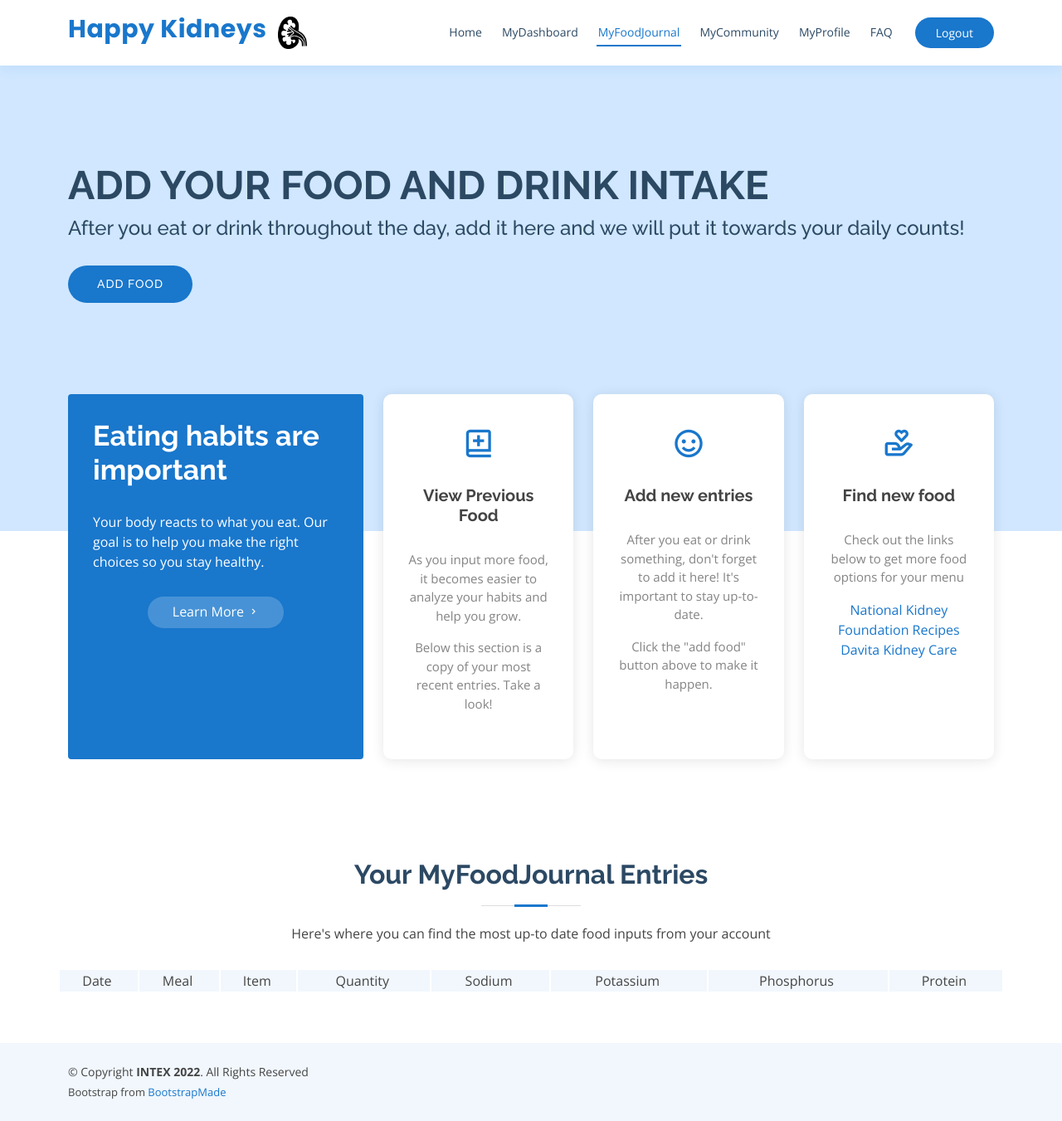
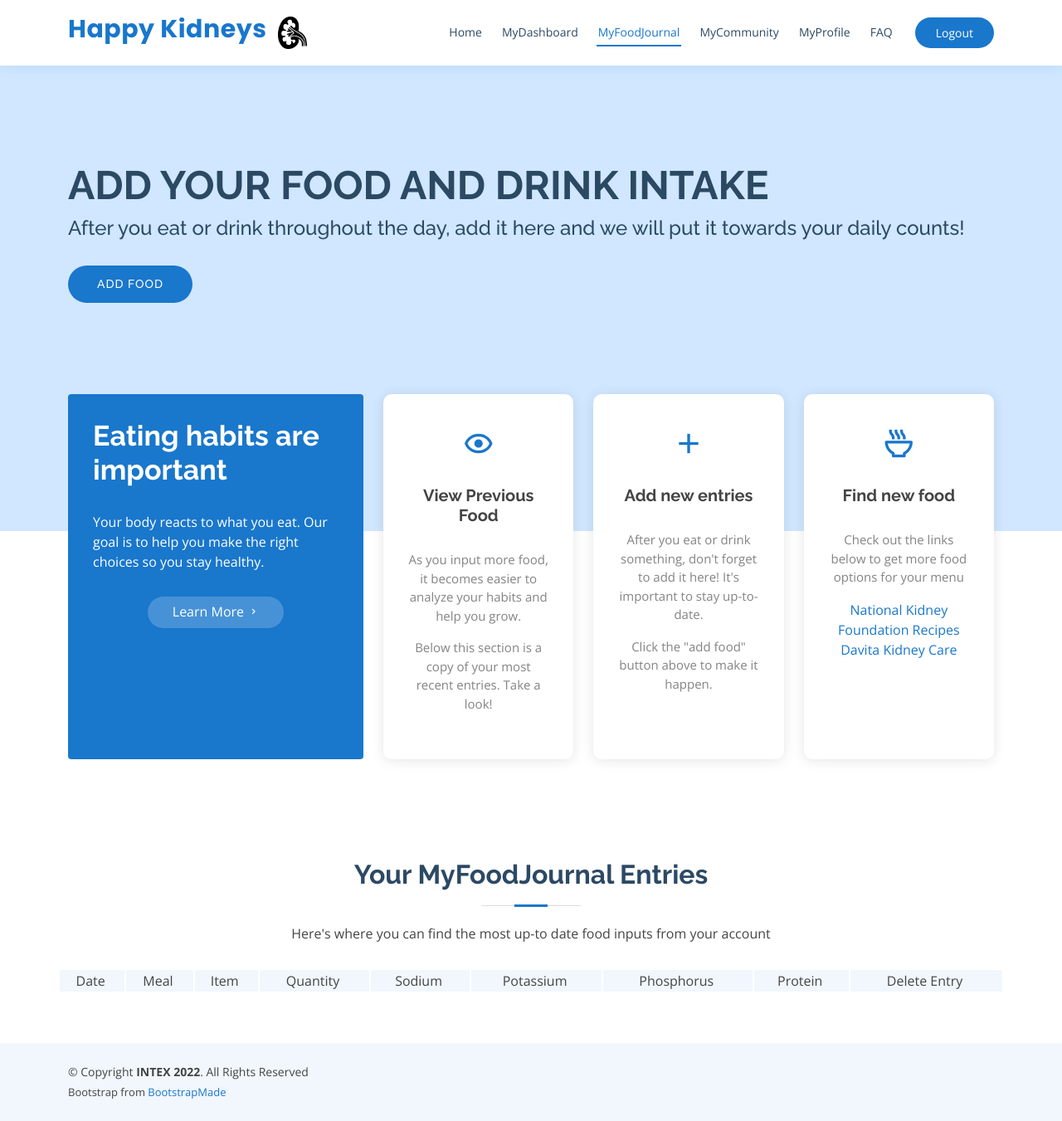
Before and after one commit to chase-rindlisbacher/Intex2022, a Django app: page /myfoodjournal/ in a window 1280 px wide. Shown: the whole page at 83% size. Run offline with Django 4.2, Linux system fonts and the light colour scheme; the visitor is signed in with stand-in values (Sample User, id 1); data that the repository does not hold is empty; some libraries are stand-ins or nearby versions.

Commit message:
done (i think)

```diff
--- a/kidneyfoundation/client_app/views.py
+++ b/kidneyfoundation/client_app/views.py
@@ -102,6 +102,12 @@ def newAccountPageView(request) :
     return render(request, 'client_app/new_user.html', context)
 
 def myFoodJournalView(request):
+    if (request.method == 'POST'):
+        to_delete = request.POST.get('entry_id')
+        report = Report_Food.objects.get(id=to_delete)
+
+        report.delete()
+
     if request.user.is_authenticated:
         foods = Report_Food.objects.filter(username = request.user.get_username()).order_by('-date')
 
@@ -202,7 +208,7 @@ def myDashboardView(request):
 
         try:
             username = request.user.get_username()
-            conn = psycopg2.connect(host="localhost", port = 5432, database="kidneys", user="postgres", password="joRdaN23#1")
+            conn = psycopg2.connect(host="localhost", port = 5432, database="kidneys", user="postgres", password="P@55w0rd")
             cur = conn.cursor()
             cur.execute(""" SELECT sum(Sodium) as sodium
             FROM
@@ -220,7 +226,7 @@ def myDashboardView(request):
             conn.close()
             sodium = [item for t in user_sodium for item in t]
 
-            conn = psycopg2.connect(host="localhost", port = 5432, database="kidneys", user="postgres", password="joRdaN23#1")
+            conn = psycopg2.connect(host="localhost", port = 5432, database="kidneys", user="postgres", password="P@55w0rd")
             cur = conn.cursor()
             cur.execute(""" SELECT sum(Potassium) as potassium
             FROM
@@ -239,7 +245,7 @@ def myDashboardView(request):
             conn.close()
             potassium = [item for t in user_potassium for item in t]
 
-            conn = psycopg2.connect(host="localhost", port = 5432, database="kidneys", user="postgres", password="joRdaN23#1")
+            conn = psycopg2.connect(host="localhost", port = 5432, database="kidneys", user="postgres", password="P@55w0rd")
             cur = conn.cursor()
             cur.execute(""" SELECT sum(Phosphorus) as phosphorus
             FROM
@@ -258,7 +264,7 @@ def myDashboardView(request):
             conn.close()
             phosphorus = [item for t in user_phosphorus for item in t]
 
-            conn = psycopg2.connect(host="localhost", port = 5432, database="kidneys", user="postgres", password="joRdaN23#1")
+            conn = psycopg2.connect(host="localhost", port = 5432, database="kidneys", user="postgres", password="P@55w0rd")
             cur = conn.cursor()
             cur.execute(""" SELECT sum(Protein) as protein
             FROM
@@ -277,7 +283,7 @@ def myDashboardView(request):
             conn.close()
             protein = [item for t in user_protein for item in t]
 
-            conn = psycopg2.connect(host="localhost", port = 5432, database="kidneys", user="postgres", password="joRdaN23#1")
+            conn = psycopg2.connect(host="localhost", port = 5432, database="kidneys", user="postgres", password="P@55w0rd")
             cur = conn.cursor()
             cur.execute(""" SELECT sum(Water) as water
             FROM
@@ -296,7 +302,7 @@ def myDashboardView(request):
             conn.close()
             water = [item for t in user_water for item in t]
 
-            conn = psycopg2.connect(host="localhost", port = 5432, database="kidneys", user="postgres", password="joRdaN23#1")
+            conn = psycopg2.connect(host="localhost", port = 5432, database="kidneys", user="postgres", password="P@55w0rd")
             cur = conn.cursor()
             cur.execute(""" SELECT sex FROM patient
             WHERE username= %s; """,(username,))
@@ -308,7 +314,7 @@ def myDashboardView(request):
             if sex[0] == 'male' :
                 male = sex[0]
 
-            conn = psycopg2.connect(host="localhost", port = 5432, database="kidneys", user="postgres", password="joRdaN23#1")
+            conn = psycopg2.connect(host="localhost", port = 5432, database="kidneys", user="postgres", password="P@55w0rd")
             cur = conn.cursor()
             cur.execute(""" SELECT weight FROM patient
             WHERE username= %s; """,(username,))
--- a/kidneyfoundation/kidneyfoundation/settings.py
+++ b/kidneyfoundation/kidneyfoundation/settings.py
@@ -82,7 +82,7 @@ DATABASES = {
         'ENGINE': 'django.db.backends.postgresql',
         'NAME': 'kidneys',
         'USER': 'postgres',
-        'PASSWORD': 'joRdaN23#1',
+        'PASSWORD': 'P@55w0rd',
         'HOST': 'localhost'
     }
 }
--- a/kidneyfoundation/templates/client_app/mycommunity.html
+++ b/kidneyfoundation/templates/client_app/mycommunity.html
@@ -71,14 +71,14 @@
               <div class="row">
                 <div class="col-xl-4 d-flex align-items-stretch">
                   <div class="icon-box mt-4 mt-xl-0">
-                    <i class="bx bx-book-add"></i>
+                    <i class="bx bx-user-plus"></i>
                     <h4>Connect</h4>
                     <p>Reach out to anyone you trust and let them view your profile (and vice versa). Don't worry, you can control what they can see.</p>
                   </div>
                 </div>
                 <div class="col-xl-4 d-flex align-items-stretch">
                   <div class="icon-box mt-4 mt-xl-0">
-                    <i class="bx bx-smile"></i>
+                    <i class="bx bx-message-dots"></i>
                     <h4>Interact</h4>
                     <p>Track your progress with those in your MyCommunity. Leave comments as they reach their goals and they can do the same!</p>
                     <p></p>
--- a/kidneyfoundation/templates/client_app/mydashboard.html
+++ b/kidneyfoundation/templates/client_app/mydashboard.html
@@ -61,7 +61,9 @@
           <h3>View your progress</h3>
           <p>
             Here you'll see a visual of all your hard work! Plus, we will give you advice based on what you should be eating whenever you visit this page.
+            We have data for all important nutrients for kidney patients, including, Sodium, Potassium, Phosphorus, Protein, and Water intake.
           </p>
+          <p>**Please note that only nutrients that have been part of a food item for today are visible. Eat more food to see all the nutrients!**</p>
           {% if user.is_authenticated %}
           <div class="text-center">
             <a href="{% url 'myfoodjournaladd' %}" class="more-btn">Add a journal entry<i class="bx bx-chevron-right"></i></a>
@@ -78,7 +80,7 @@
           <div class="row">
             <div class="col-xl-4 d-flex align-items-stretch">
               <div class="icon-box mt-4 mt-xl-0">
-                <i class="bx bx-book-add"></i>
+                <i class="bx bx-dish"></i>
                 <h4>High</h4>
                 {% if user.is_authenticated %}
                   {% for s in user_sodium %}
@@ -165,7 +167,7 @@
             </div>
             <div class="col-xl-4 d-flex align-items-stretch">
               <div class="icon-box mt-4 mt-xl-0">
-                <i class="bx bx-donate-heart"></i>
+                <i class="bx bx-bowl-hot"></i>
                 <h4>Low</h4>
                 {% if user.is_authenticated %}
                 {% for s in user_sodium %}
--- a/kidneyfoundation/templates/client_app/myfoodjournal.html
+++ b/kidneyfoundation/templates/client_app/myfoodjournal.html
@@ -70,7 +70,7 @@
               <div class="row">
                 <div class="col-xl-4 d-flex align-items-stretch">
                   <div class="icon-box mt-4 mt-xl-0">
-                    <i class="bx bx-book-add"></i>
+                    <i class="bx bx-show"></i>
                     <h4>View Previous Food</h4>
                     <p>As you input more food, it becomes easier to analyze your habits and help you grow.</p>
                     <p>Below this section is a copy of your most recent entries. Take a look!</p>
@@ -78,7 +78,7 @@
                 </div>
                 <div class="col-xl-4 d-flex align-items-stretch">
                   <div class="icon-box mt-4 mt-xl-0">
-                    <i class="bx bx-smile"></i>
+                    <i class="bx bx-plus"></i>
                     <h4>Add new entries</h4>
                     <p>After you eat or drink something, don't forget to add it here! It's important to stay up-to-date.</p>
                     <p>Click the "add food" button above to make it happen.</p>
@@ -86,7 +86,7 @@
                 </div>
                 <div class="col-xl-4 d-flex align-items-stretch">
                   <div class="icon-box mt-4 mt-xl-0">
-                    <i class="bx bx-donate-heart"></i>
+                    <i class="bx bx-bowl-hot"></i>
                     <h4>Find new food</h4>
                     <p>Check out the links below to get more food options for your menu</p>
                     <a href="https://www.kidney.org/recipes-search">National Kidney Foundation Recipes</a>
@@ -121,6 +121,7 @@
               <td>Potassium</td>
               <td>Phosphorus</td>
               <td>Protein</td>
+              <td>Delete Entry</td>
             </thead>
             <br>
             <tbody>
@@ -134,6 +135,13 @@
                 <td>{{f.potassium}}</td>
                 <td>{{f.phosphorus}}</td>
                 <td>{{f.protein}}</td>
+                <td>
+                  <form id="delete_entry" name="delete_entry" method="post" action="{% url 'myfoodjournal' %}">
+                    {% csrf_token %}
+                    <input type="number" name="entry_id" value="{{f.id}}" hidden>
+                    <button type="submit">Delete</button>
+                  </form>
+                </td>
               </tr>
               {% endfor %}
             </tbody>
```
